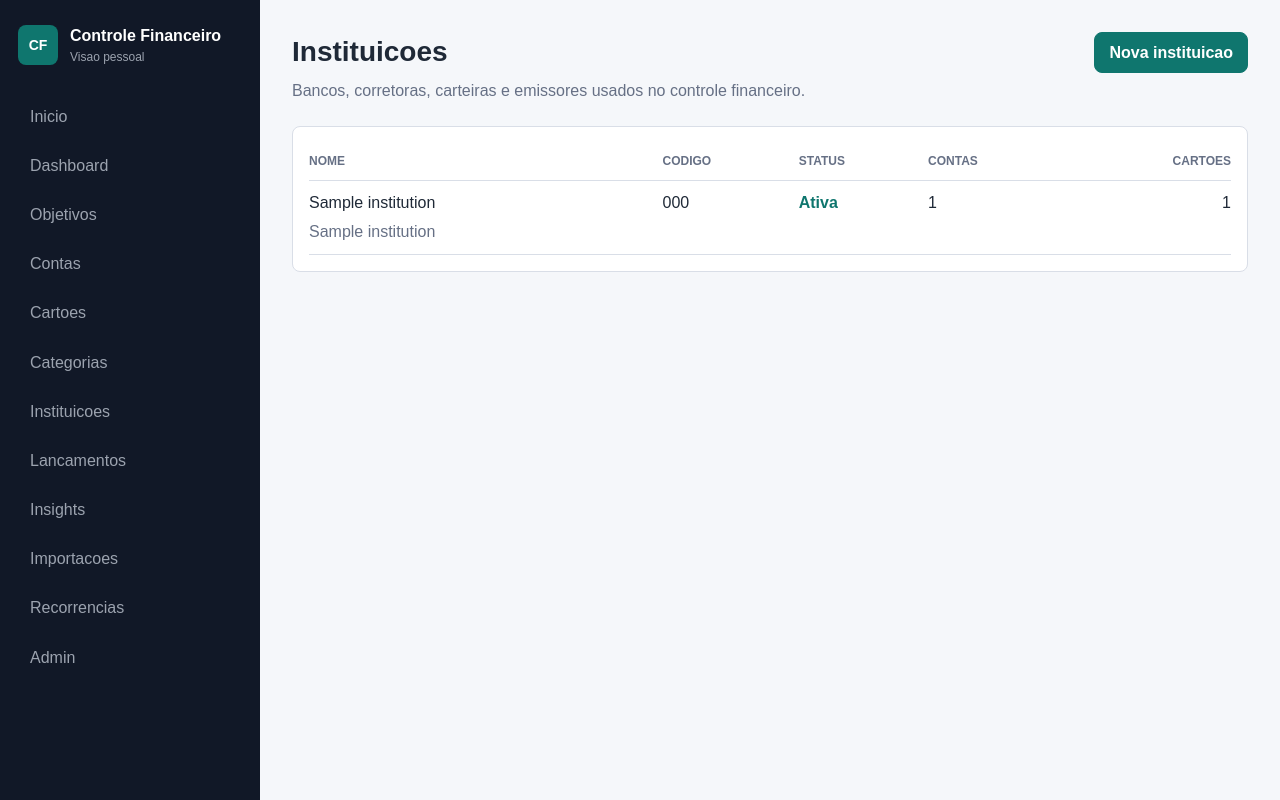
After one commit to Lucassribeiro9/controle-financeiro, a Django app: page /institutions/ in a window 1280 px wide. The commit adds this page. Run offline with Django 5.2, Linux system fonts and the light colour scheme; tables that the repository leaves empty hold one stand-in row (values such as "Sample post").

Commit message:
feat: adiciona templates em institutions

```diff
--- a/institutions/models.py
+++ b/institutions/models.py
@@ -6,7 +6,7 @@ class Institution(models.Model):
     """Model que representa a instituição. Pode ser um banco, uma corretora, etc."""
     name = models.CharField("Nome", max_length=200, unique=True)
     official_name = models.CharField("Razão Social", max_length=255, blank=True)
-    code = models.CharField("Código", max_length=10, unique=True, blank=True)
+    code = models.CharField("Código", max_length=10, unique=True, blank=True, null=True)
     is_active = models.BooleanField("Ativa", default=True)
     created_at = models.DateTimeField("Criado em", auto_now_add=True)
     updated_at = models.DateTimeField("Atualizado em", auto_now=True)
--- /dev/null
+++ b/institutions/templates/institutions/list.html
@@ -0,0 +1,54 @@
+{% extends "base.html" %}
+
+{% block title %}Instituicoes - Controle Financeiro{% endblock %}
+
+{% block content %}
+    <header class="page-header">
+        <div>
+            <h1>Instituicoes</h1>
+            <p class="muted">Bancos, corretoras, carteiras e emissores usados no controle financeiro.</p>
+        </div>
+
+        <a class="button" href="{% url 'institutions:create' %}">Nova instituicao</a>
+    </header>
+
+    <section class="panel page-section">
+        {% if institutions %}
+            <table class="data-table">
+                <thead>
+                    <tr>
+                        <th>Nome</th>
+                        <th>Codigo</th>
+                        <th>Status</th>
+                        <th>Contas</th>
+                        <th>Cartoes</th>
+                    </tr>
+                </thead>
+                <tbody>
+                    {% for institution in institutions %}
+                        <tr>
+                            <td>
+                                <a href="{% url 'institutions:update' institution.id %}">
+                                    {{ institution.name }}
+                                </a>
+                                {% if institution.official_name %}
+                                    <p class="muted">{{ institution.official_name }}</p>
+                                {% endif %}
+                            </td>
+                            <td>{{ institution.code|default:"Nao informado" }}</td>
+                            <td>
+                                <span class="status">
+                                    {% if institution.is_active %}Ativa{% else %}Inativa{% endif %}
+                                </span>
+                            </td>
+                            <td>{{ institution.accounts_count }}</td>
+                            <td>{{ institution.cards_count }}</td>
+                        </tr>
+                    {% endfor %}
+                </tbody>
+            </table>
+        {% else %}
+            <p class="empty">Nenhuma instituicao cadastrada.</p>
+        {% endif %}
+    </section>
+{% endblock %}
--- /dev/null
+++ b/institutions/urls.py
@@ -0,0 +1,17 @@
+"""Rotas para o app institutions."""
+
+from django.urls import path
+
+from . import views
+
+app_name = "institutions"
+
+urlpatterns = [
+    path("institutions/", views.institution_list_page, name="list"),
+    path("institutions/create/", views.institution_create_page, name="create"),
+    path(
+        "institutions/<int:institution_id>/edit/",
+        views.institution_update_page,
+        name="update",
+    ),
+]
--- a/institutions/views.py
+++ b/institutions/views.py
@@ -1,3 +1,79 @@
-from django.shortcuts import render
+"""Views do app institutions."""
 
-# Create your views here.
+from django.contrib import messages
+from django.db.models import Count
+from django.http import HttpRequest, HttpResponse
+from django.shortcuts import get_object_or_404, redirect, render
+
+from .forms import InstitutionForm
+from .models import Institution
+
+
+def institution_list_page(request: HttpRequest) -> HttpResponse:
+    """Renderiza a lista de instituicoes financeiras."""
+
+    institutions = (
+        Institution.objects.annotate(
+            accounts_count=Count("accounts", distinct=True),
+            cards_count=Count("cards", distinct=True),
+        )
+        .order_by("-is_active", "name")
+    )
+
+    return render(
+        request,
+        "institutions/list.html",
+        {"institutions": institutions},
+    )
+
+
+def institution_create_page(request: HttpRequest) -> HttpResponse:
+    """Renderiza e processa o formulario de criacao de instituicao."""
+
+    if request.method == "POST":
+        form = InstitutionForm(request.POST)
+        if form.is_valid():
+            form.save()
+            messages.success(request, "Instituicao criada com sucesso.")
+            return redirect("institutions:list")
+    else:
+        form = InstitutionForm()
+
+    return render(
+        request,
+        "institutions/form.html",
+        {
+            "form": form,
+            "form_title": "Nova instituicao",
+            "submit_label": "Salvar",
+        },
+    )
+
+
+def institution_update_page(
+    request: HttpRequest,
+    institution_id: int,
+) -> HttpResponse:
+    """Renderiza e processa o formulario de edicao de instituicao."""
+
+    institution = get_object_or_404(Institution, pk=institution_id)
+
+    if request.method == "POST":
+        form = InstitutionForm(request.POST, instance=institution)
+        if form.is_valid():
+            form.save()
+            messages.success(request, "Instituicao atualizada com sucesso.")
+            return redirect("institutions:list")
+    else:
+        form = InstitutionForm(instance=institution)
+
+    return render(
+        request,
+        "institutions/form.html",
+        {
+            "form": form,
+            "institution": institution,
+            "form_title": "Editar instituicao",
+            "submit_label": "Salvar alteracoes",
+        },
+    )
--- a/project/urls.py
+++ b/project/urls.py
@@ -29,5 +29,6 @@ urlpatterns = [
     path("", include("accounts.urls")),
     path("", include("cards.urls")),
     path("", include("categories.urls")),
+    path("", include("institutions.urls")),
     path("", include("transactions.urls")),
 ]
--- a/templates/partials/sidebar.html
+++ b/templates/partials/sidebar.html
@@ -14,6 +14,7 @@
         <a href="/accounts/">Contas</a>
         <a href="/cards/">Cartoes</a>
         <a href="/categories/">Categorias</a>
+        <a href="/institutions/">Instituicoes</a>
         <a href="/transactions/">Lancamentos</a>
         <a href="/insights/page/">Insights</a>
         <a href="/imports/review/page/">Importacoes</a>
```
Also changed, not shown: institutions/forms.py (added, +55 -0 lines), institutions/templates/institutions/form.html (added, +39 -0 lines), institutions/tests/test_views.py (added, +160 -0 lines), institutions/migrations/0002_alter_institution_code.py (added).
